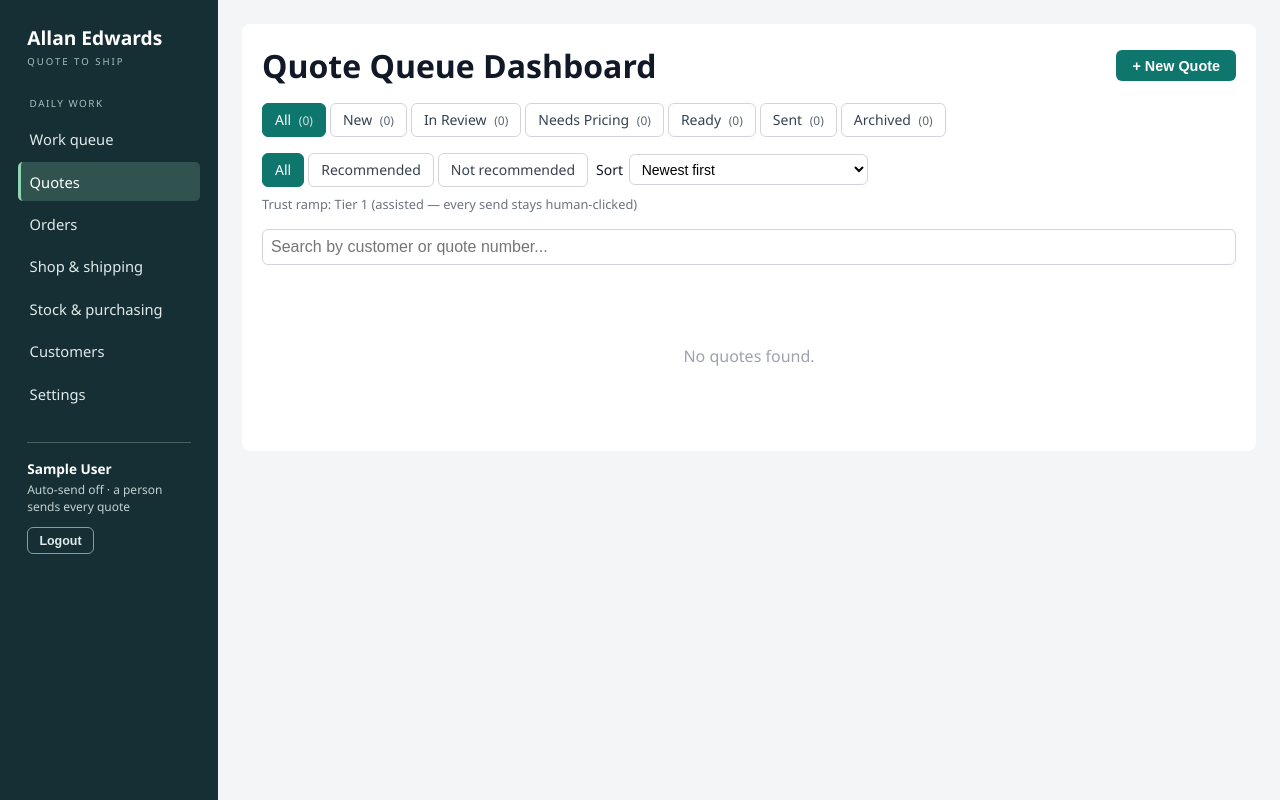
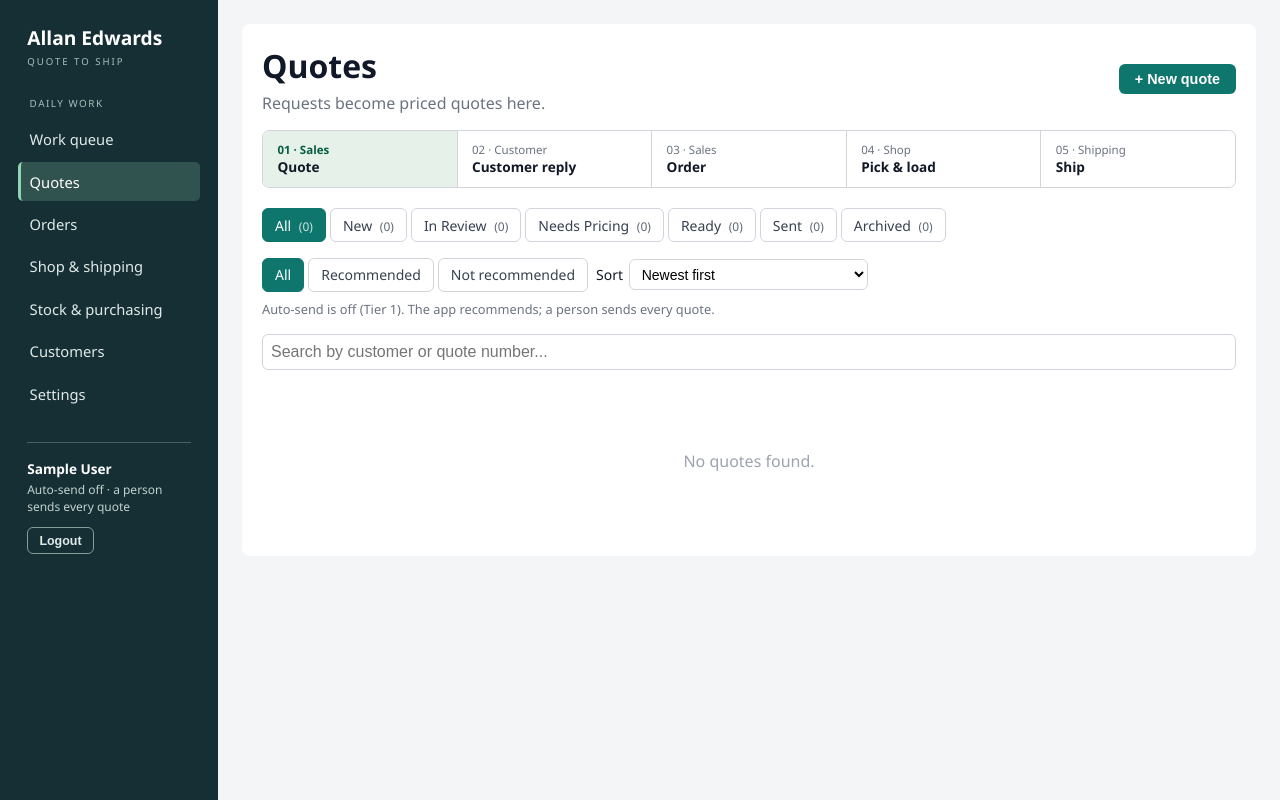
Before and after one commit to curtiskline/aedwards-quoting, a Flask app: page /quotes/ in a window 1280 px wide. Run offline with Flask 3, Linux system fonts and the light colour scheme; the visitor is signed in with stand-in values (Sample User, id 1); data that the repository does not hold is empty; some libraries are stand-ins or nearby versions.

Commit message:
Quotes queue idiom and sent-quote read-only editor (T485 slice 3, audit M2)
- Quotes queue: plain heading, flow strip, and the trust-ramp jargon line
  replaced with a plain sending-policy sentence per tier
- Sent, replaced and archived quotes render read-only in the editor (banner
  plus disabled fieldset); Revise/Unarchive are the stated paths
- Backstop guards: /meta, /customer, /totals and all line-item mutation
  endpoints refuse content edits on those statuses with a 409 and a plain
  message, so a stale tab or direct POST cannot rewrite a sent record
- Built on T519's transition guards and T518's requested-quantity display
  (already wired into the editor via display_qty)

```diff
--- a/src/app/routes.py
+++ b/src/app/routes.py
@@ -420,6 +420,46 @@ def _get_active_quote_or_404(quote_id: int) -> Quote:
     if quote.deleted_at is not None:
         abort(404)
     return quote
+
+
+# Statuses whose quote CONTENT may still change. A sent quote's content is
+# the record the customer received — changing it is only allowed by creating
+# a revision (audit T515 M2); archived quotes are unarchived first.
+EDITABLE_QUOTE_STATUSES = {
+    QuoteStatus.NEW,
+    QuoteStatus.IN_REVIEW,
+    QuoteStatus.NEEDS_PRICING,
+    QuoteStatus.READY,
+}
+
+_READ_ONLY_QUOTE_MESSAGES = {
+    QuoteStatus.SENT: (
+        "This quote was sent, so its content is read-only. "
+        "Press Revise to change it as a new version."
+    ),
+    QuoteStatus.REPLACED: (
+        "This quote was replaced by a revision, so its content is read-only. "
+        "Edit the replacing quote instead."
+    ),
+    QuoteStatus.ARCHIVED: (
+        "This quote is archived, so its content is read-only. "
+        "Press Unarchive to work on it again."
+    ),
+}
+
+
+def _quote_is_editable(quote: Quote) -> bool:
+    return quote.status in EDITABLE_QUOTE_STATUSES
+
+
+def _require_editable_quote(quote: Quote) -> None:
+    """Refuse content edits on sent/replaced/archived quotes (T515 M2).
+
+    The editor renders these quotes read-only; this is the backstop so a
+    stale tab or direct POST cannot silently rewrite a sent record either.
+    """
+    if not _quote_is_editable(quote):
+        abort(409, description=_READ_ONLY_QUOTE_MESSAGES[quote.status])
 
 
 def _current_user() -> User | None:
@@ -1254,6 +1294,10 @@ def _quote_context(quote: Quote) -> dict:
         "shipping_amount": totals["shipping"],
         "tax_amount": totals["tax"],
         "quote_needs_pricing": _quote_needs_pricing(quote),
+        "quote_editable": _quote_is_editable(quote),
+        "quote_read_only_message": (
+            None if _quote_is_editable(quote) else _READ_ONLY_QUOTE_MESSAGES[quote.status]
+        ),
         "pricing_block_reasons": quote_pricing_block_reasons(quote),
         "revision_chain": _revision_chain(quote),
         "recommendation": quote_recommendation(quote),
@@ -1974,6 +2018,7 @@ def quote_duplicate(quote_id: int):
 @main_bp.post("/quotes/<int:quote_id>/meta")
 def quote_update_meta(quote_id: int):
     quote = _get_active_quote_or_404(quote_id)
+    _require_editable_quote(quote)
     quote.quote_number = (
         request.form.get("quote_number") or quote.quote_number
     ).strip() or quote.quote_number
@@ -1988,6 +2033,7 @@ def quote_update_meta(quote_id: int):
 @main_bp.post("/quotes/<int:quote_id>/customer")
 def quote_update_customer(quote_id: int):
     quote = _get_active_quote_or_404(quote_id)
+    _require_editable_quote(quote)
     _update_quote_customer_from_request(quote)
     _apply_auto_shipping_line_item(quote)
     _sync_quote_pricing_status(quote)
@@ -2083,6 +2129,7 @@ def quote_update_status(quote_id: int):
 @main_bp.post("/quotes/<int:quote_id>/totals")
 def quote_update_totals(quote_id: int):
     quote = _get_active_quote_or_404(quote_id)
+    _require_editable_quote(quote)
     if "price_adjustment_pct" in request.form:
         try:
             quote.price_adjustment_pct = price_adjustments.parse_percentage(request.form["price_adjustment_pct"])
@@ -2182,6 +2229,7 @@ def quote_update_totals(quote_id: int):
 @main_bp.post("/quotes/<int:quote_id>/line-items/add")
 def quote_add_line_item(quote_id: int):
     quote = _get_active_quote_or_404(quote_id)
+    _require_editable_quote(quote)
     _normalize_sort_orders(quote)
     product_type = _resolve_product_type(request.form.get("product_type"), "sleeve")
     if product_type == on_site_fill.TYPE:
@@ -2287,6 +2335,7 @@ def quote_calc_line_item_total(quote_id: int, item_id: int):
 @main_bp.post("/quotes/<int:quote_id>/line-items/<int:item_id>/update")
 def quote_update_line_item(quote_id: int, item_id: int):
     quote = _get_active_quote_or_404(quote_id)
+    _require_editable_quote(quote)
     item = db.get_or_404(QuoteLineItem, item_id)
     if item.quote_id != quote.id:
         abort(404)
@@ -2552,6 +2601,7 @@ def product_catalog_lookup(part_number: str):
 @main_bp.post("/quotes/<int:quote_id>/line-items/<int:item_id>/delete")
 def quote_delete_line_item(quote_id: int, item_id: int):
     quote = _get_active_quote_or_404(quote_id)
+    _require_editable_quote(quote)
     item = db.get_or_404(QuoteLineItem, item_id)
     if item.quote_id != quote.id:
         abort(404)
@@ -2567,6 +2617,7 @@ def quote_delete_line_item(quote_id: int, item_id: int):
 @main_bp.post("/quotes/<int:quote_id>/line-items/<int:item_id>/move")
 def quote_move_line_item(quote_id: int, item_id: int):
     quote = _get_active_quote_or_404(quote_id)
+    _require_editable_quote(quote)
     direction = (request.form.get("direction") or "").strip().lower()
     _normalize_sort_orders(quote)
     items = _sorted_line_items(quote)
--- a/src/app/templates/quotes/queue.html
+++ b/src/app/templates/quotes/queue.html
@@ -1,5 +1,5 @@
 {% extends "layout.html" %}
-{% block title %}Quote Queue{% endblock %}
+{% block title %}Quotes{% endblock %}
 {% block body %}
 <style>
   .queue-header { display: flex; justify-content: space-between; align-items: center; margin-bottom: 1rem; }
@@ -73,11 +73,17 @@
 </style>
 
 <div class="queue-header">
-  <h1 style="margin:0">Quote Queue Dashboard</h1>
+  <div>
+    <h1 style="margin:0 0 0.3rem">Quotes</h1>
+    <p style="margin:0;color:#6b7280;">Requests become priced quotes here.</p>
+  </div>
   <form method="post" action="/quotes/">{{ csrf_field() }}
-    <button type="submit" style="padding:0.45rem 1rem;background:var(--accent);color:#fff;border:none;border-radius:6px;font-size:0.9rem;font-weight:600;cursor:pointer;">+ New Quote</button>
+    <button type="submit" style="padding:0.45rem 1rem;background:var(--accent);color:#fff;border:none;border-radius:6px;font-size:0.9rem;font-weight:600;cursor:pointer;">+ New quote</button>
   </form>
 </div>
+
+{% set flow_current = 'quote' %}
+{% include "partials/flow_strip.html" %}
 
 <div id="queue-container"
      hx-get="/quotes/?status={{ active_status }}&q={{ search }}&rec={{ rec_filter }}&sort={{ sort }}"
@@ -123,7 +129,7 @@
         <option value="confidence" {% if sort == "confidence" %}selected{% endif %}>Recommended / confidence first</option>
       </select>
     </label>
-    <span class="tier-note">Trust ramp: Tier {{ active_tier }}{% if active_tier == 0 %} (kill-switch — all recommendations suspended){% elif active_tier >= 2 %} (auto-send — threshold {{ (auto_send_dials.threshold * 100) | round | int }}%, ceiling ${{ '%.2f' | format(auto_send_dials.dollar_ceiling) }}, tolerance &plusmn;{{ (auto_send_dials.tolerance_pct * 100) | round | int }}%){% else %} (assisted — every send stays human-clicked){% endif %}</span>
+    <span class="tier-note">{% if active_tier == 0 %}Auto-send is off and recommendations are suspended (Tier 0). A person sends every quote.{% elif active_tier >= 2 %}Auto-send is ON (Tier {{ active_tier }}) — threshold {{ (auto_send_dials.threshold * 100) | round | int }}%, ceiling ${{ '%.2f' | format(auto_send_dials.dollar_ceiling) }}, tolerance &plusmn;{{ (auto_send_dials.tolerance_pct * 100) | round | int }}%. Quotes passing every safety check email themselves.{% else %}Auto-send is off (Tier 1). The app recommends; a person sends every quote.{% endif %}</span>
   </div>
 
   <input type="search" name="q" value="{{ search }}" placeholder="Search by customer or quote number..."
```
Also changed, not shown: src/app/templates/quotes/_editor.html (+21 -4 lines), tests/test_auto_send_tier2.py (+1 -1 lines), tests/test_dashboard_recommendation_browser.py (+1 -1 lines), tests/test_quote_dashboard.py (+2 -1 lines), tests/test_trust_ramp_tier1.py (+1 -1 lines), tests/test_work_queue_home.py (+43 -0 lines).
